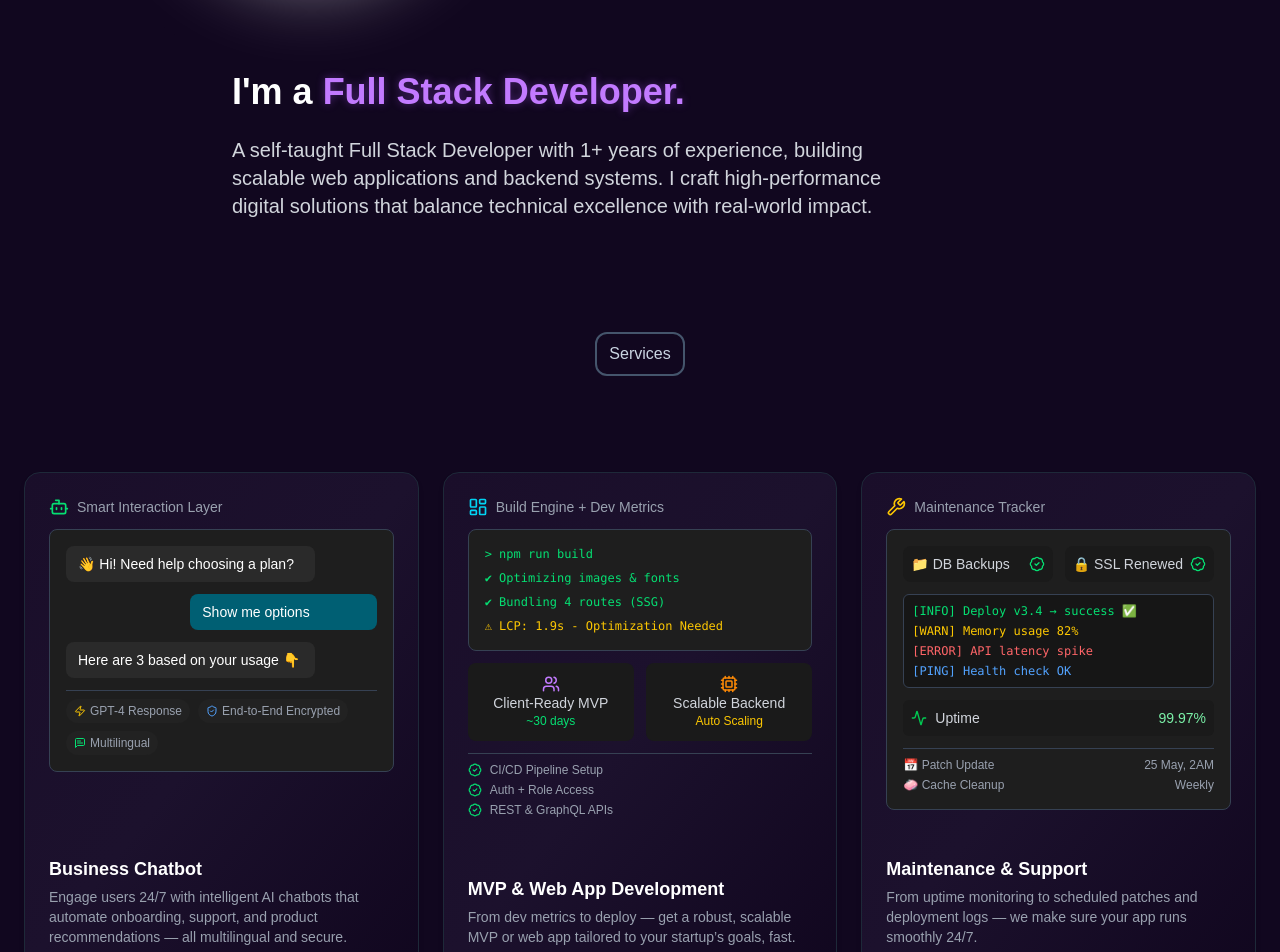
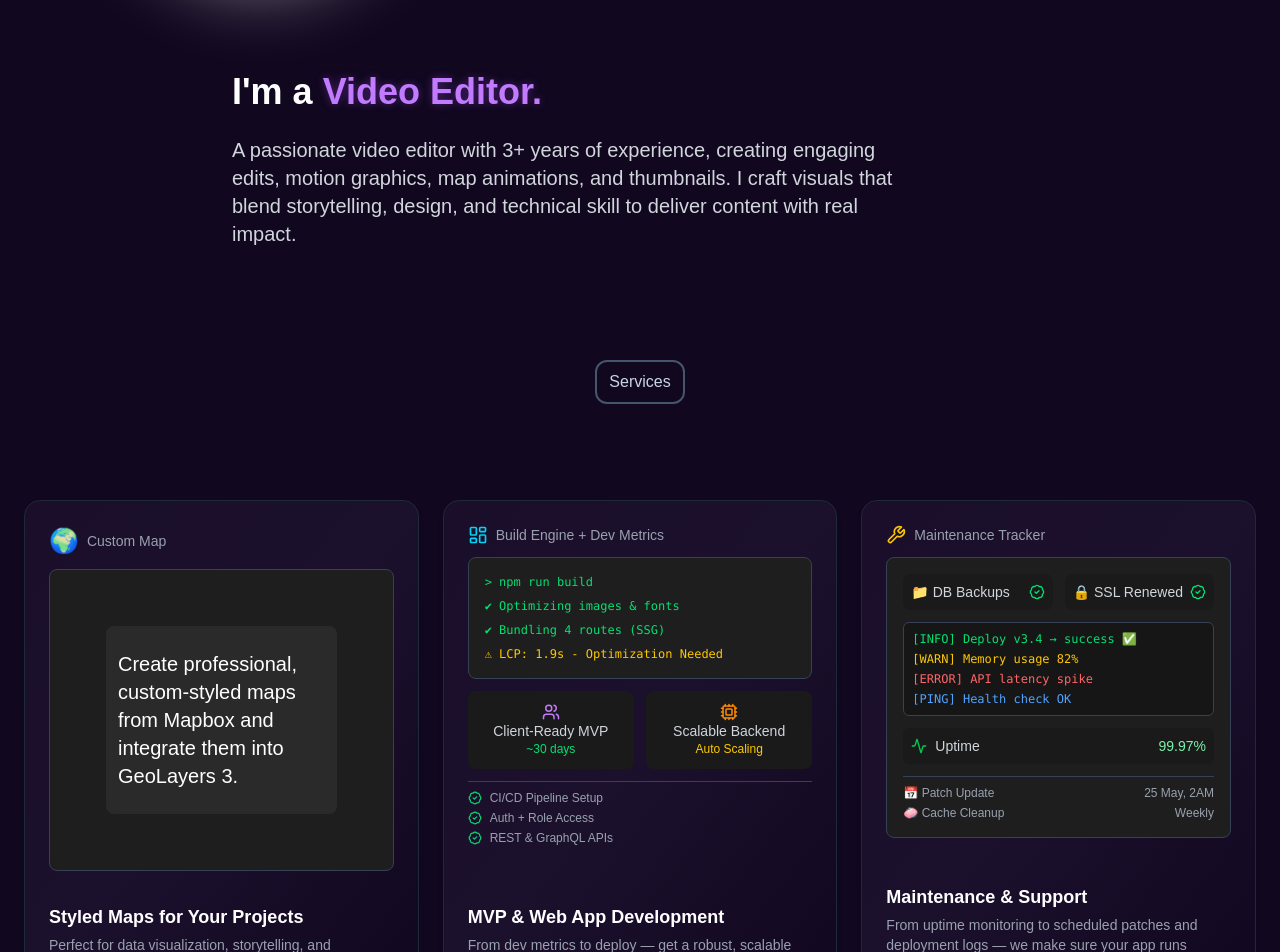
Before and after one commit to ajeet72/javed-akhtar, a Next.js app: page / in a window 1280 px wide. Shown: the part 480-1432 px from the top of the page. Built offline with nearby package versions, Linux system fonts and the light colour scheme; a web font is replaced by a local one.

Commit message:
javed first commit

```diff
--- a/src/components/ServiceSection.tsx
+++ b/src/components/ServiceSection.tsx
@@ -18,6 +18,7 @@ import {
   Search,
   ShieldCheck,
   Zap,
+  Globe2,
 } from "lucide-react";
 import { cardVariants } from "@/utils/motionConfig";
 
@@ -84,40 +85,18 @@ function BusinessChatbotCard() {
     <div className="bg-gradient-to-br from-[#1A0E2A] via-[#1C112D] to-[#11071F] text-white rounded-2xl p-6 border border-gray-800 shadow-md hover:shadow-xl transition-all flex flex-col justify-between min-h-[350px] md:min-h-[500px]">
       <div>
         <div className="mb-3 text-sm text-gray-400 flex items-center gap-2">
-          <Bot className="text-green-400" size={20} />
-          Smart Interaction Layer
+          <span className="text-2xl">🌍</span> Custom Map
         </div>
-        <div className="bg-[#1e1e1e] p-4 rounded-lg space-y-3 border border-gray-700">
-          <div className="bg-[#2a2a2a] px-3 py-2 rounded-lg w-4/5 text-sm">
-            👋 Hi! Need help choosing a plan?
-          </div>
-          <div className="bg-[#005f73] px-3 py-2 rounded-lg w-3/5 text-sm ml-auto text-white">
-            Show me options
-          </div>
-          <div className="bg-[#2a2a2a] px-3 py-2 rounded-lg w-4/5 text-sm">
-            Here are 3 based on your usage 👇
-          </div>
-          <div className="flex flex-wrap gap-2 text-xs text-gray-400 pt-2 border-t border-gray-700">
-            <span className="bg-[#222] px-2 py-1 rounded-full flex items-center gap-1">
-              <Zap size={12} className="text-yellow-400" /> GPT-4 Response
-            </span>
-            <span className="bg-[#222] px-2 py-1 rounded-full flex items-center gap-1">
-              <ShieldCheck size={12} className="text-blue-400" /> End-to-End
-              Encrypted
-            </span>
-            <span className="bg-[#222] px-2 py-1 rounded-full flex items-center gap-1">
-              <MessageSquareText size={12} className="text-green-400" />{" "}
-              Multilingual
-            </span>
+        <div className="bg-[#1e1e1e] p-14 px-14 rounded-lg space-y-3 border border-gray-700">
+          <div className="bg-[#2a2a2a] px-3 py-6 rounded-lg text-xl">
+            Create professional, custom-styled maps from Mapbox and integrate them into GeoLayers 3.
           </div>
         </div>
       </div>
       <div className="mt-6">
-        <h3 className="text-lg font-semibold mb-1">Business Chatbot</h3>
+        <h3 className="text-lg font-semibold mb-1">Styled Maps for Your Projects</h3>
         <p className="text-sm text-gray-400">
-          Engage users 24/7 with intelligent AI chatbots that automate
-          onboarding, support, and product recommendations — all multilingual
-          and secure.
+          Perfect for data visualization, storytelling, and documentaries.
         </p>
       </div>
     </div>
--- a/src/components/hero.tsx
+++ b/src/components/hero.tsx
@@ -68,7 +68,7 @@ export default function HeroSection({ id }: { id: string }) {
               ease: "easeInOut",
             }}
           >
-            Hello! I am <span className="text-purple-400">Ajeet Sharma</span>
+            Hello! I am <span className="text-purple-400">Md Javed Akhtar</span>
           </motion.div>
         </div>
 
@@ -79,9 +79,9 @@ export default function HeroSection({ id }: { id: string }) {
           animate={{ opacity: 1, x: 0 }}
           transition={{ duration: 0.8, ease: "easeOut", delay: 0.4 }}
         >
-          A Developer who <br />
+          A Video Editor who <br />
           <span className="text-4xl sm:text-5xl font-bold">
-            Builds the engine before <br /> polishing the paint
+            Who Shapes the story before <br /> adding the effects
             <span className="relative inline-block">
               <span className="text-purple-400 z-10 relative"></span>
               <motion.span
@@ -102,7 +102,7 @@ export default function HeroSection({ id }: { id: string }) {
             animate={{ opacity: 1 }}
             transition={{ duration: 0.8, ease: "easeOut", delay: 0.6 }}
           >
-            Because speed, structure, and scalability come first.
+            Because emotion, timing, and flow matter most.
           </motion.p>
         </motion.div>
       </div>
@@ -130,7 +130,7 @@ export default function HeroSection({ id }: { id: string }) {
               repeat: Infinity,
             }}
           >
-            Full Stack Developer.
+            Video Editor.
           </motion.span>
         </h1>
 
@@ -140,7 +140,7 @@ export default function HeroSection({ id }: { id: string }) {
           animate={{ opacity: 1 }}
           transition={{ duration: 0.8, ease: "easeOut", delay: 1 }}
         >
-          A self-taught Full Stack Developer with 1+ years of experience, building scalable web applications and backend systems. I craft high-performance digital solutions that balance technical excellence with real-world impact.
+          A passionate video editor with 3+ years of experience, creating engaging edits, motion graphics, map animations, and thumbnails. I craft visuals that blend storytelling, design, and technical skill to deliver content with real impact.
         </motion.p>
       </motion.div>
     </div>
```
